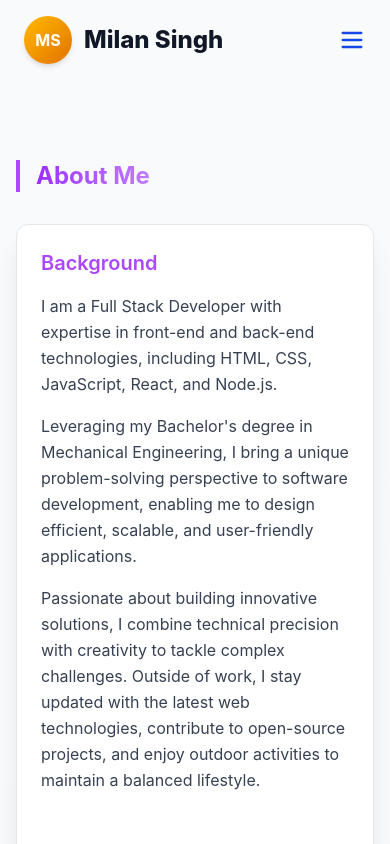
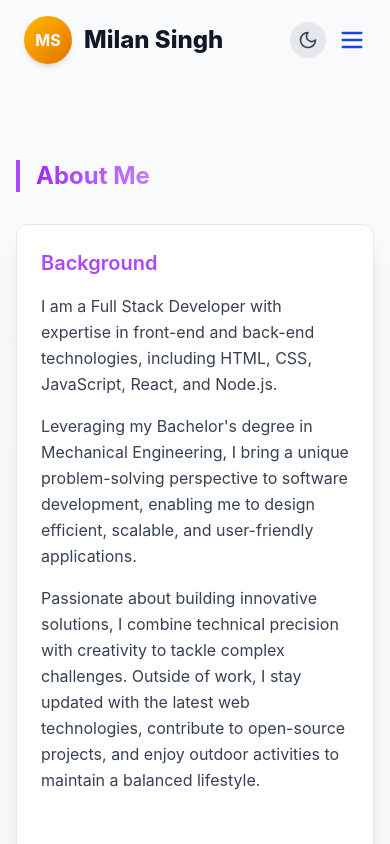
Before and after one commit to Mil9nn/portfolio-website, a React (Vite) app in the folder my-vite-app/: page / in a window 390 px wide. Shown: the top 844 px of the page. Built offline with nearby package versions, Linux system fonts and the light colour scheme.

Commit message:
trying to add dark and light mode functionality

```diff
--- a/my-vite-app/index.html
+++ b/my-vite-app/index.html
@@ -9,6 +9,20 @@
   </head>
   <body>
     <div id="root"></div>
+    <script>
+      // Check if the user has a theme preference saved
+      const savedTheme = localStorage.getItem('theme');
+
+      if (savedTheme) {
+        // Apply saved theme
+        document.documentElement.classList.toggle('dark', savedTheme === 'dark');
+      } else {
+        // Apply system preference
+        const prefersDark = window.matchMedia('(prefers-color-scheme: dark)').matches;
+        document.documentElement.classList.toggle('dark', prefersDark);
+        localStorage.setItem('theme', prefersDark ? 'dark' : 'light');
+      }
+    </script>
     <script type="module" src="/src/main.jsx"></script>
   </body>
 </html>
--- a/my-vite-app/src/components/Header.jsx
+++ b/my-vite-app/src/components/Header.jsx
@@ -1,6 +1,7 @@
 import React from 'react';
 import { Menu } from 'lucide-react';
 import { useState, useEffect } from 'react';
+import ThemeToggle from './ThemeToggle';
 
 function Header() {
   const [isMenuOpen, setIsMenuOpen] = React.useState(false);
@@ -24,12 +25,15 @@ function Header() {
             <div className="h-12 w-12 rounded-full bg-gradient-to-br from-amber-400 to-amber-600 flex items-center justify-center text-white font-bold shadow-md transform hover:scale-105 transition-transform duration-300">
               MS
             </div>
-            <h1 className={`${isScrolled ? 'text-white' : 'text-gray-900'} text-2xl font-extrabold transition-colors duration-300`}>Milan Singh</h1>
+            <h1 className={`${isScrolled ? 'text-white' : 'text-gray-900 dark:text-white'} text-2xl font-extrabold transition-colors duration-300`}>Milan Singh</h1>
           </div>
 
           {/* Desktop Navigation */}
           <nav className="hidden md:flex items-center space-x-6">
-            <a href="https://github.com/Mil9nn" className={`${isScrolled ? 'text-white hover:text-yellow-300' : 'text-blue-700 hover:text-purple-700'} font-bold py-2 px-4 rounded-lg hover:underline transition-all duration-300 cursor-pointer`}>
+            {/* Theme Toggle - Added here */}
+            <ThemeToggle />
+
+            <a href="https://github.com/Mil9nn" className={`${isScrolled ? 'text-white hover:text-yellow-300' : 'text-blue-700 dark:text-blue-300 hover:text-purple-700 dark:hover:text-purple-300'} font-bold py-2 px-4 rounded-lg hover:underline transition-all duration-300 cursor-pointer`}>
               View my Work
             </a>
             <button className="bg-gradient-to-r from-blue-600 to-purple-700 text-white font-bold py-2.5 px-6 rounded-full hover:shadow-lg hover:shadow-blue-500/50 transform hover:scale-105 active:scale-95 transition-all duration-300 cursor-pointer flex items-center gap-2">
@@ -39,20 +43,25 @@ function Header() {
           </nav>
 
           {/* Mobile Menu Button */}
+          <div className="md:hidden flex items-center space-x-3">
+            {/* Theme Toggle for Mobile - Added here */}
+            <ThemeToggle />
+
             <button
-            className={`md:hidden ${isScrolled ? 'text-white' : 'text-blue-700'} transition-colors duration-300`}
+              className={`${isScrolled ? 'text-white' : 'text-blue-700 dark:text-white'} transition-colors duration-300`}
               onClick={() => setIsMenuOpen(!isMenuOpen)}
               aria-label="Toggle menu"
             >
               <Menu size={28} />
             </button>
           </div>
+        </div>
 
         {/* Mobile Navigation */}
         {isMenuOpen && (
           <div className="md:hidden py-4 pt-4 border-t border-amber-400/30 mt-3 animate-fadeDown">
             <div className="flex flex-col space-y-3">
-              <a href="https://github.com/Mil9nn" className="text-blue-700 font-bold py-3 px-4 rounded-lg hover:bg-amber-200/80 transition-all text-left">
+              <a href="https://github.com/Mil9nn" className="text-blue-700 dark:text-blue-300 font-bold py-3 px-4 rounded-lg hover:bg-amber-200/80 dark:hover:bg-gray-700 transition-all text-left">
                 View my Work
               </a>
               <button className="bg-gradient-to-r from-blue-600 to-purple-700 text-white font-bold py-3 px-5 rounded-lg transition-all text-left hover:shadow-md">
--- /dev/null
+++ b/my-vite-app/src/components/ThemeToggle.jsx
@@ -0,0 +1,49 @@
+import React, { useEffect, useState } from 'react';
+import { Moon, Sun } from 'lucide-react';
+
+function ThemeToggle() {
+  const [isDarkMode, setIsDarkMode] = useState(false);
+
+  // Initialize theme based on localStorage or system preference on component mount
+  useEffect(() => {
+    // Check localStorage first
+    const savedTheme = localStorage.getItem('theme');
+
+    if (savedTheme) {
+      setIsDarkMode(savedTheme === 'dark');
+      document.documentElement.classList.toggle('dark', savedTheme === 'dark');
+    } else {
+      // If no saved preference, check system preference
+      const prefersDark = window.matchMedia('(prefers-color-scheme: dark)').matches;
+      setIsDarkMode(prefersDark);
+      document.documentElement.classList.toggle('dark', prefersDark);
+      localStorage.setItem('theme', prefersDark ? 'dark' : 'light');
+    }
+  }, []);
+
+  // Toggle theme function
+  const toggleTheme = () => {
+    const newDarkMode = !isDarkMode;
+    setIsDarkMode(newDarkMode);
+
+    // Update DOM and localStorage
+    document.documentElement.classList.toggle('dark', newDarkMode);
+    localStorage.setItem('theme', newDarkMode ? 'dark' : 'light');
+  };
+
+  return (
+    <button
+      onClick={toggleTheme}
+      className="p-2 rounded-full bg-gray-200 dark:bg-gray-700 text-gray-700 dark:text-yellow-300 transition-colors duration-300"
+      aria-label={isDarkMode ? "Switch to light mode" : "Switch to dark mode"}
+    >
+      {isDarkMode ? (
+        <Sun size={20} className="transition-transform hover:rotate-12" />
+      ) : (
+        <Moon size={20} className="transition-transform hover:rotate-12" />
+      )}
+    </button>
+  );
+}
+
+export default ThemeToggle;
--- a/my-vite-app/src/tailwind.config.js
+++ b/my-vite-app/src/tailwind.config.js
@@ -1,6 +1,7 @@
 /** @type {import('tailwindcss').Config} */
-module.exports = {
+export default {
   content: ["./index.html", "./src/**/*.{js,ts,jsx,tsx}"],
+  darkMode: 'class',
   theme: {
     extend: {
       animation: {
```
Lines whose indentation alone changed are shown as unchanged.
